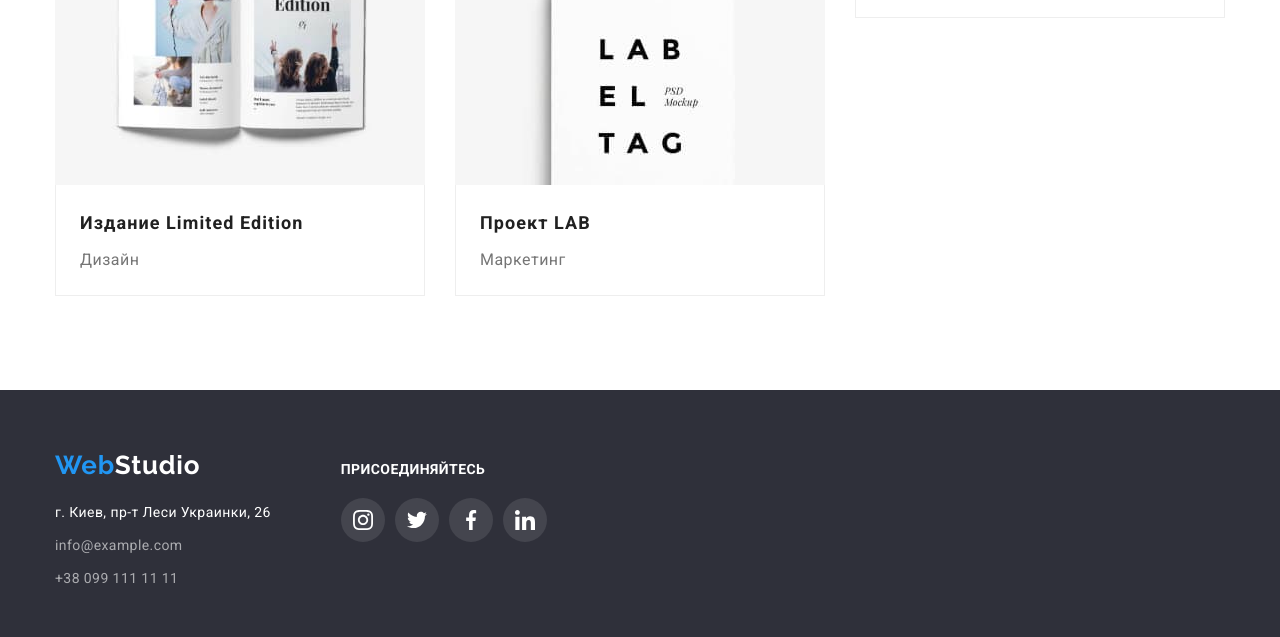
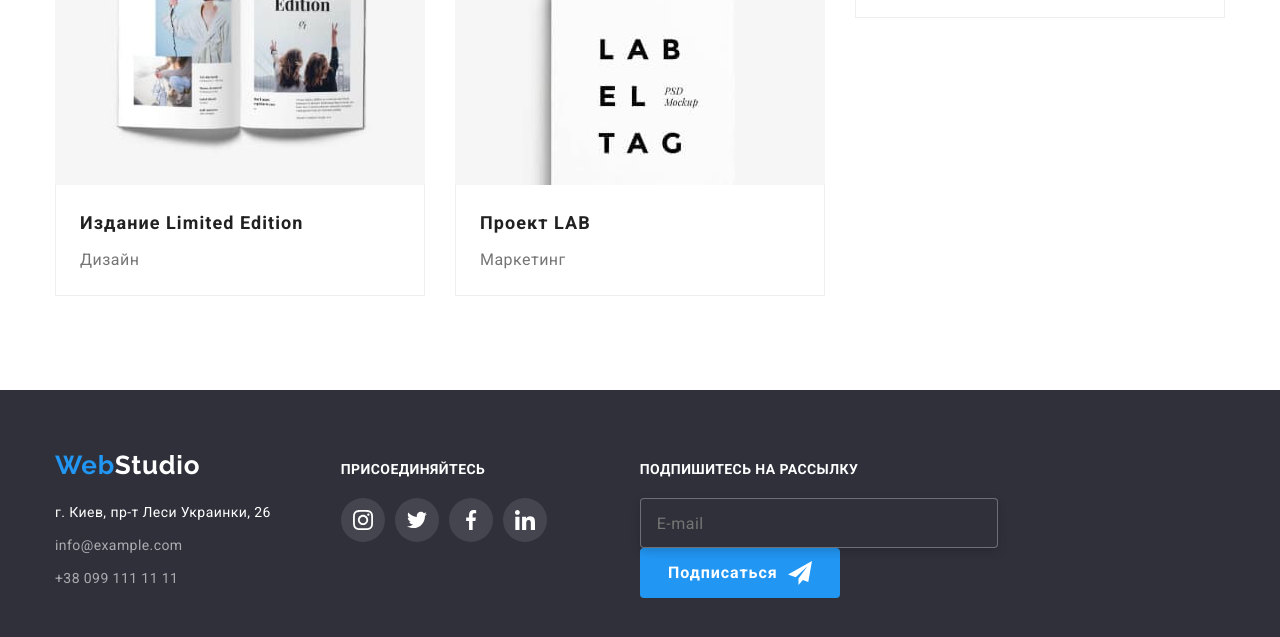
Before and after one commit to Maryna-Pokhyliuk19/goit-markup-hw-06, a plain HTML site: page portfolio.html in a window 1280 px wide. Shown: the part 1242-1879 px from the top of the page. Drawn offline with nearby package versions, Linux system fonts and the light colour scheme.

Commit message:
корректирует стили в формах

```diff
--- a/css/styles.css
+++ b/css/styles.css
@@ -651,10 +651,12 @@ margin-left: 70px;
 }
 
 .footer-sub-form {
-    display: block;
+
+    display: flex;
     align-items: center;
     justify-content: center;
 }
+
 .form-title {
     font-weight: 700;
     font-size: 14px;
@@ -674,9 +676,6 @@ margin-bottom: 20px;
     font-weight: 400;
     font-size: 16px;
     line-height: 1.25;
-    /* identical to box height, or 125% */
-
-
     letter-spacing: 0.03em;
     background-color: #2F303A;
     color: rgba(255, 255, 255, 0.6);
@@ -687,13 +686,15 @@ border: 1px solid rgba(255, 255, 255, 0.3);
     box-sizing: border-box;
     filter: drop-shadow(0px 4px 4px rgba(0, 0, 0, 0.15));
     border-radius: 4px;
+    margin-right: 12px;
+
 }
 
 .form-button {
     width: 200px;
     height: 50px;
     border-radius: 4px;
-    margin-left: 12px;
+
     font-family: inherit;
     font-style: normal;
     font-weight: 700;
@@ -704,15 +705,13 @@ border-radius: 4px;
     letter-spacing: 0.06em;
     background-color: #2196F3;
     color: #FFFFFF;
-
+    display: flex;
+    align-items: center;
+    justify-content: center;
 }
-
-
 
 .footer-icon {
     margin-left: 10px;
-
-
 }
 
 
@@ -736,7 +735,7 @@ border-radius: 4px;
 .modal {
     position: absolute;
     width: 528px;
-    height: 581px;
+
     left: 50%;
     top: 50%;
     padding: 40px;
@@ -765,6 +764,8 @@ border-radius: 4px;
     background-color: transparent;
     border: 1px solid rgba(0, 0, 0, 0.1);
     cursor: pointer;
+    transition: fill 250ms,
+    cubic-bezier(0.4, 0, 0.2, 1);
 }
 
 .modal-icon:hover {
@@ -797,6 +798,8 @@ border-radius: 4px;
     padding-left: 42px;
     outline: none;
     cursor: pointer;
+    transition: border-color 250ms,
+    cubic-bezier(0.4, 0, 0.2, 1);
 }
 
 .modal-box-input:focus {
@@ -815,10 +818,7 @@ border-radius: 4px;
     font-weight: 400;
     font-size: 12px;
     line-height: 1.16;
-
-
     letter-spacing: 0.01em;
-
     color: #757575;
     display: block;
     margin-bottom: 4px;
@@ -840,6 +840,7 @@ border-radius: 4px;
     padding-top: 12px;
     margin-bottom: 20px;
     resize: none;
+    transition: 250ms, cubic-bezier(0.4, 0, 0.2, 1);
 }
 
 .modal-text:hover {
@@ -902,7 +903,6 @@ border-radius: 4px;
     line-height: 1.71;
     letter-spacing: 0.03em;
     text-decoration-line: underline;
-
     color: #2196F3;
 }
 
@@ -949,7 +949,6 @@ border-radius: 4px;
     letter-spacing: 0.06em;
     background-color: #2196F3;
     color: #FFFFFF;
-    margin-bottom: 32px;
     cursor: pointer;
 }
 
@@ -957,7 +956,6 @@ border-radius: 4px;
     display: flex;
     align-items: center;
     justify-content: center;
-
 
 }
 
--- a/portfolio.html
+++ b/portfolio.html
@@ -326,6 +326,27 @@
             </ul>
         </div>
 
+        <div class="footer-form">
+            <p class="form-title">Подпишитесь на рассылку</p>
+
+            <div class="footer-sub-form">
+                <form>
+                    <label>
+                        <input type="email" class="form-input" name="user-email"
+                            placeholder="E-mail" /></label>
+
+
+
+                    <button type="submit" class="form-button">Подписаться<svg
+                            class="footer-icon" width="24" height="24">
+                            <use href="./images/icons.svg#icon-icon-send"></use>
+                        </svg></button>
+
+                </form>
+            </div>
+
+        </div>
+
     </div>
 </footer>
 </div>
```
Lines whose indentation alone changed are shown as unchanged.
